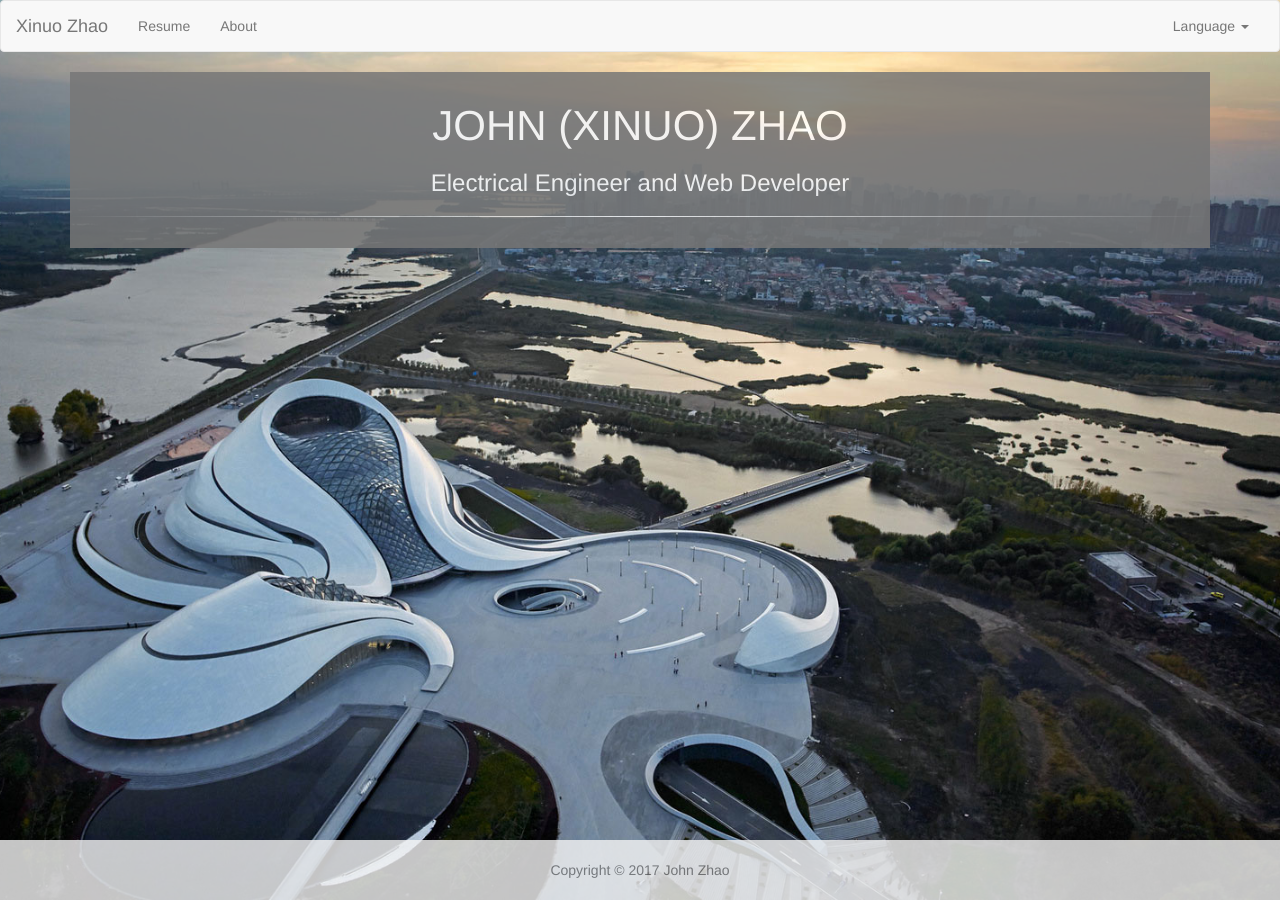
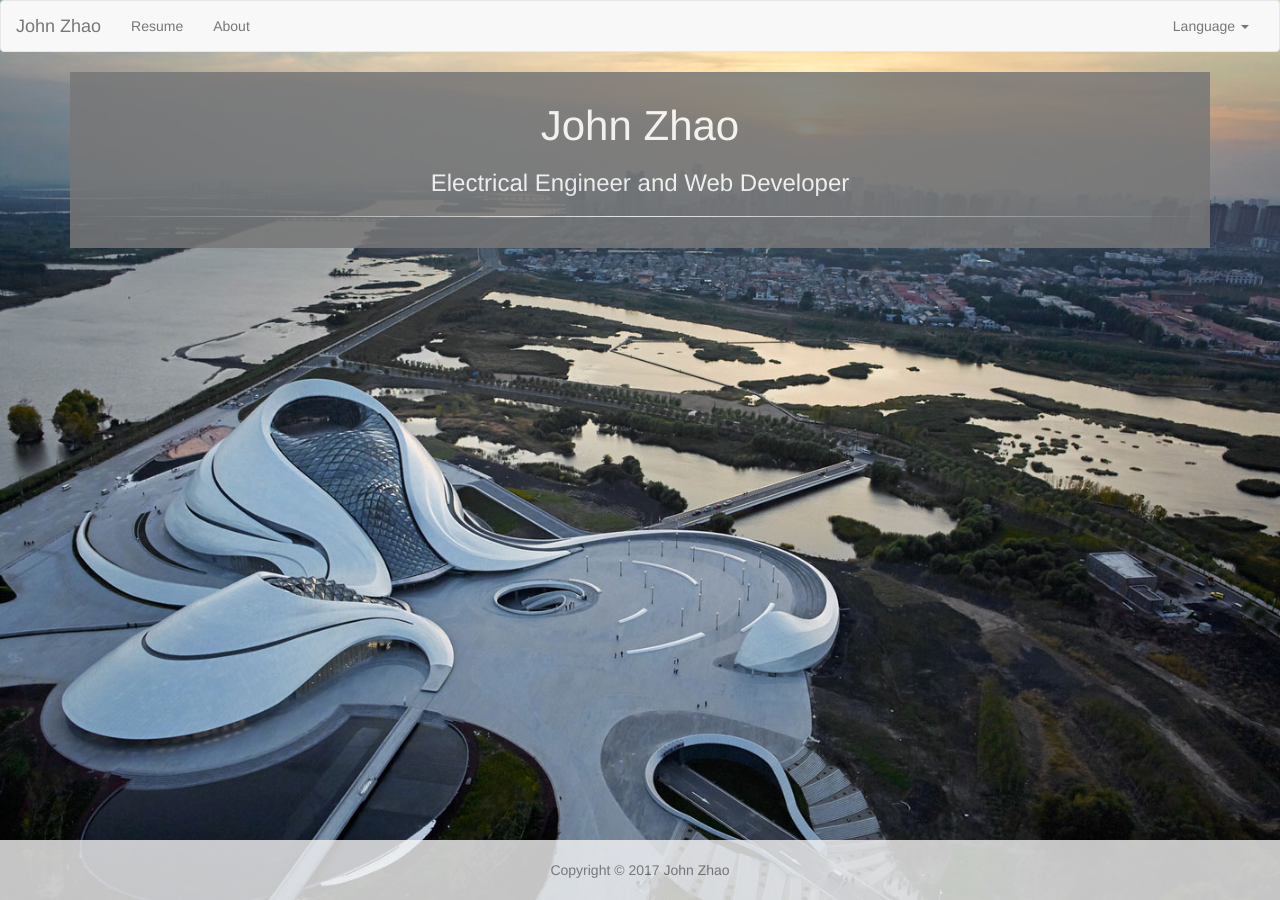
Before and after one commit to johnxzhao/johnxzhao.github.io, a Jekyll site: the page built from index.html, in a window 1280 px wide. Built offline with Jekyll 4.4.1, drawn with Linux system fonts in a browser that asks for light colours; nearby versions of some CDN libraries; a script that is not in the unit is left out; comment, search, counter and statistics services are not loaded.

Commit message:
Standard first name.

```diff
--- a/_includes/header.html
+++ b/_includes/header.html
@@ -6,7 +6,7 @@
         <span class="icon-bar"></span>
         <span class="icon-bar"></span>
       </button>
-      <a href="{{ site.baseurl }}/index.html" class="navbar-brand">Xinuo Zhao</a>
+      <a href="{{ site.baseurl }}/index.html" class="navbar-brand" ng-bind="fullName"></a>
     </div>
     <div class="collapse navbar-collapse" id="bs-nav">
       <ul class="nav navbar-nav">
--- a/js/controllers/appController.js
+++ b/js/controllers/appController.js
@@ -1,7 +1,6 @@
 app.controller('myCtrl', function ($scope) {
-  $scope.firstName = 'XINUO';
-  $scope.nickName =  'JOHN';
-  $scope.lastName = 'ZHAO';
-  $scope.fullName = $scope.nickName + ' (' + $scope.firstName + ') ' + $scope.lastName;
+  $scope.firstName = 'John';
+  $scope.lastName = 'Zhao';
+  $scope.fullName = $scope.firstName + ' ' + $scope.lastName;
   $scope.jobName = 'Electrical Engineer and Web Developer';
 });
```
